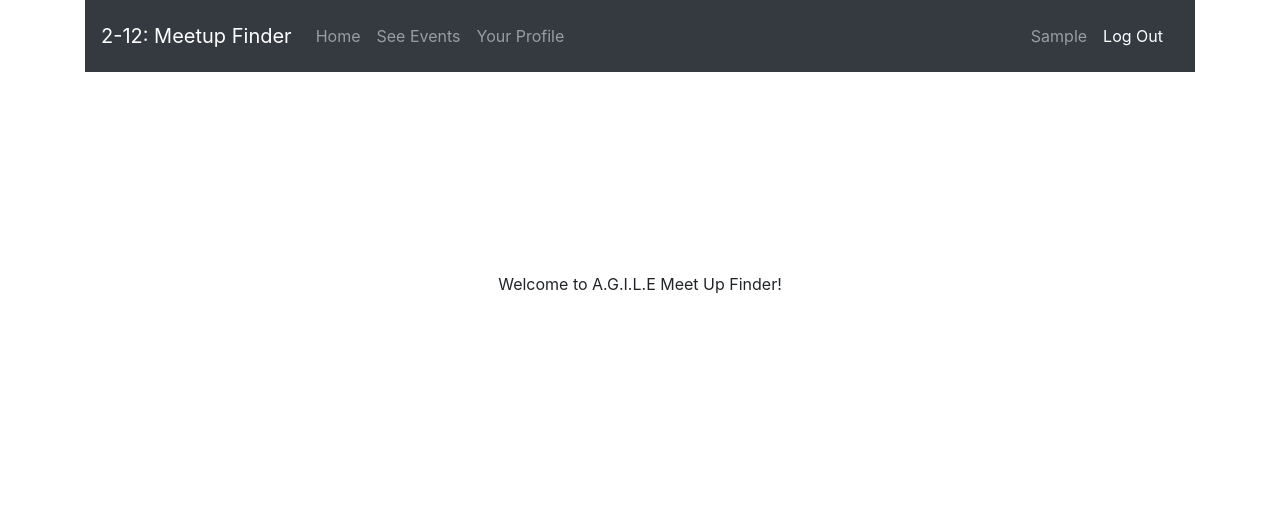
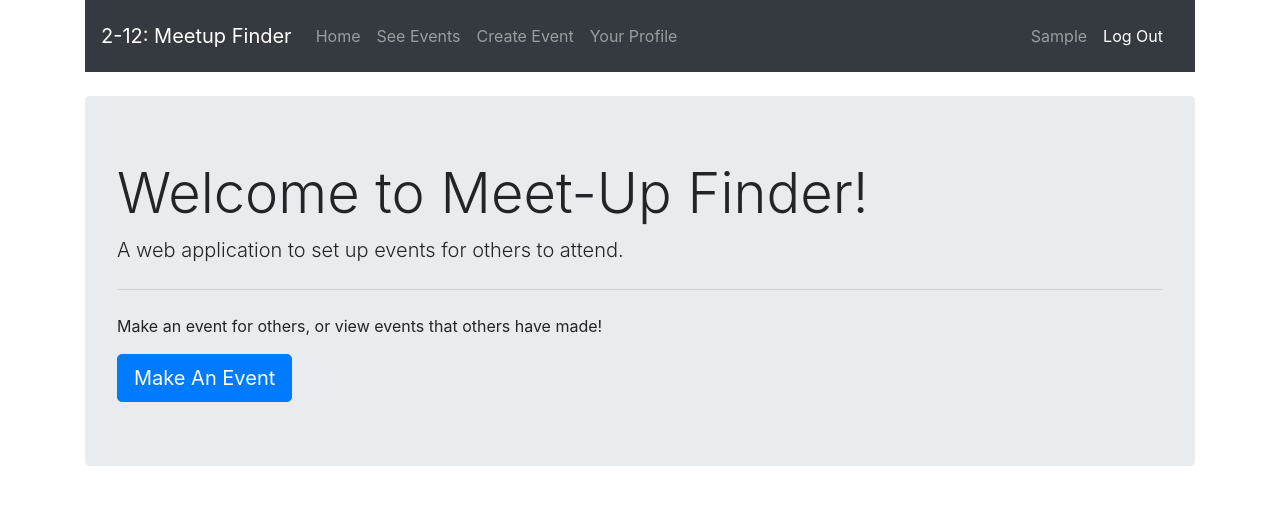
Before and after one commit to atomiak/cs3240-project, a Django app: page /home/ in a window 1280 px wide. Shown: the top 505 px of the page. Run offline with Django 3.2, Linux system fonts and the light colour scheme; the visitor is signed in with stand-in values (Sample User, id 1); some libraries are stand-ins or nearby versions.

Commit message:
changed format

```diff
--- a/events/forms.py
+++ b/events/forms.py
@@ -7,5 +7,5 @@ class EventForm(forms.ModelForm):
         model = Post
         fields = ('name', 'description', 'category', 'xcoordinate', 'ycoordinate', 'event_date',)
         widgets = {
-            'event_date': forms.DateInput(format=('%m/%d/%Y'), attrs={'class': 'form-control', 'placeholder': 'Select a date', 'type':'date'}),
+            'event_date': forms.DateTimeInput(format=('%m/%d/%Y %H:%M'), attrs={'class': 'form-control', 'placeholder': 'Select a date and time', 'type':'datetime-local'}),
         }
--- a/events/models.py
+++ b/events/models.py
@@ -25,7 +25,7 @@ class Post(models.Model):
     date = models.DateTimeField(verbose_name = "Date of creation", default=timezone.now, null=False)
     xcoordinate = models.CharField(max_length=500)
     ycoordinate = models.CharField(max_length=500)
-    event_date = models.DateField(auto_now=False, auto_now_add=False, null=True)
+    event_date = models.DateTimeField(auto_now=False, auto_now_add=False, null=True)
     attendees = models.ManyToManyField(User, related_name='past_events')
     def name_to_text(self):
         return self.name
--- a/events/templates/events/detail.html
+++ b/events/templates/events/detail.html
@@ -31,7 +31,7 @@
                     </style>
                     <script>
                     function initMap() {
-                        let loc = { lat: {{post.xcoordinate}}, lng:{{post.ycoordinate}} };
+                        let loc = { lat: "{{post.xcoordinate}}", lng:"{{post.ycoordinate}}" };
                         let map = new google.maps.Map(document.getElementById("map"), {
                         zoom: 15,
                         center: loc,
@@ -47,6 +47,7 @@
                         <div id="map"></div>
                     </body>
                     <p> Posted by {{ post.user.get_full_name }} (Username: {{post.user.username}})</p>
+                    <p> Event date: {{ post.event_date }}</p>
                     <p> Date posted: {{ post.date }} </p>
 
                     <p>
@@ -60,7 +61,6 @@
                                 {% endfor %}
                             {% endif %}
                     </p>
-		    <p> Event date: {{ post.event_date }}</p>
                     <p><a href="/events">Return Back to Events</a></p>
             </ul>
         </div>
--- a/events/urls.py
+++ b/events/urls.py
@@ -8,6 +8,7 @@ app_name = 'events'
 
 urlpatterns = [
     path('', views.EventsView.as_view(), name = 'events'),
+    path('create/', views.CreateView.as_view(), name = 'create'),
     path("<int:pk>/",views.DetailView.as_view(),name='detail'),
     path("<int:pk>/edit/", views.EditView.as_view(), name='edit'),
 ]
--- a/home/templates/home/header.html
+++ b/home/templates/home/header.html
@@ -19,6 +19,7 @@
       <ul class="navbar-nav mr-auto">
           <li class="nav-item"><a class="nav-link" href="/home">Home</a></li>
           <li class="nav-item"><a class="nav-link" href="/events">See Events</a></li>
+          <li class="nav-item"><a class="nav-link" href="/events/create">Create Event</a></li>
     {% if user.is_authenticated %}
           <li class="nav-item"><a class="nav-link" href="/home/{{user.id}}">Your Profile</a></li>
       </ul>
--- a/home/templates/home/index.html
+++ b/home/templates/home/index.html
@@ -11,8 +11,26 @@
   <div class="basic">
     {% include "home/header.html" %}
   </div>
+  <div class="container">
+    {% if user.is_authenticated %}
+    <br>
+    <div class="jumbotron">
+      <h1 class="display-4">Welcome to Meet-Up Finder!</h1>
+      <p class="lead">A web application to set up events for others to attend.</p>
+      <hr class="my-4">
+      <p>Make an event for others, or view events that others have made!</p>
+      <a class="btn btn-primary btn-lg" href="/events/create" role="button">Make An Event</a>
+    </div>
 
-  <div id="welcome">Welcome to A.G.I.L.E Meet Up Finder!</div>
+
+    {% else %}
+    <div id="welcome">Welcome to A.G.I.L.E Meet Up Finder!</div>
+    <div id="welcome">
+      <p style="color: red"><a href="/accounts/google/login?process=login">Log in</a> to view nearby events.</p>
+    </div>
+    {% endif %}
+  </div>
+
 
 </body>
 </html>
--- a/home/templates/home/profile.html
+++ b/home/templates/home/profile.html
@@ -37,8 +37,8 @@
                                 <p class="card-text">{{ post.description }}</p>
                                 <p class="card-text"> Location: {{ post.xcoordinate }}, {{ post.ycoordinate }}</p>
                                 <p class="card-text"> Posted by {{ post.user.get_full_name }} </p>
+				                <p class="card-text"> Event date: {{ post.event_date }} </p>
                                 <p class="card-text"> Date posted: {{ post.date }} </p>
-				<p class="card-text"> Event date: {{ post.event_date }} </p>
                                 <form action="/events/{{post.id}}/" method="POST">
                                     {% csrf_token %}
                                             <a href="/events/{{post.id}}/" class="btn btn-primary">Details</a>
```
Also changed, not shown: events/templates/events/create.html (added, +34 -0 lines), events/templates/events/index.html (+1 -13 lines), events/views.py (+15 -5 lines), events/migrations/0014_auto_20201111_1835.py (added).
